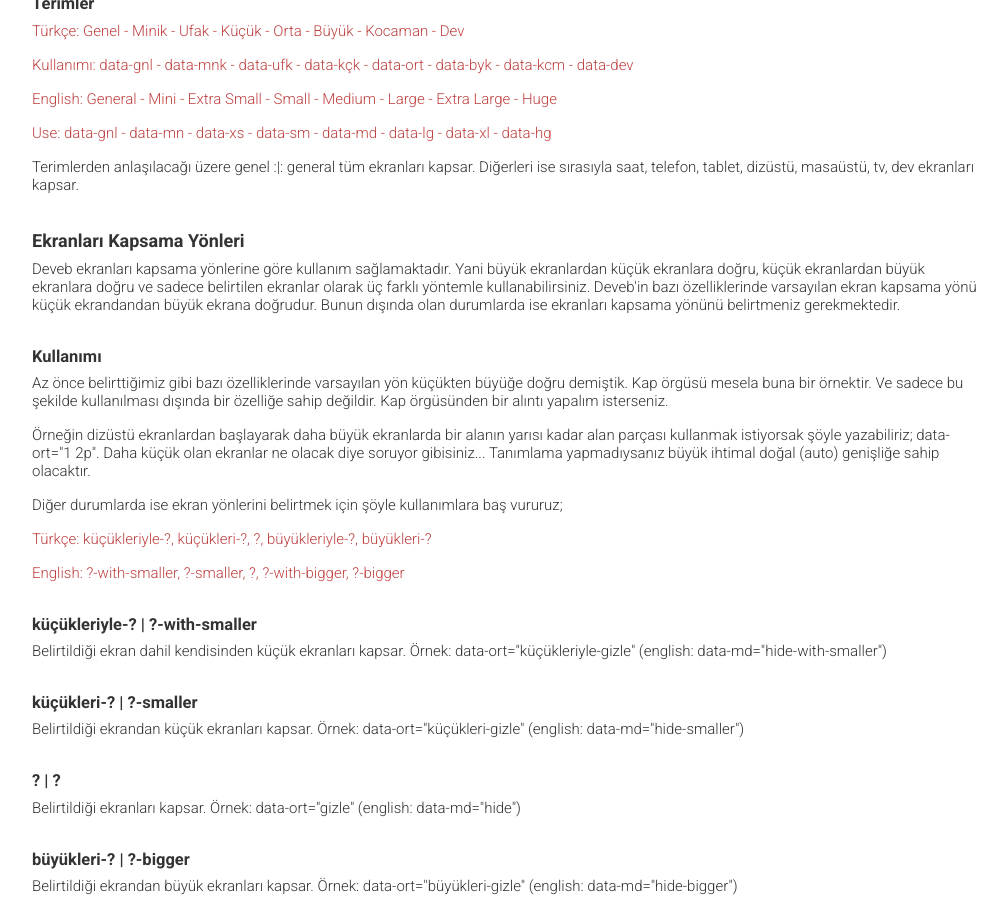
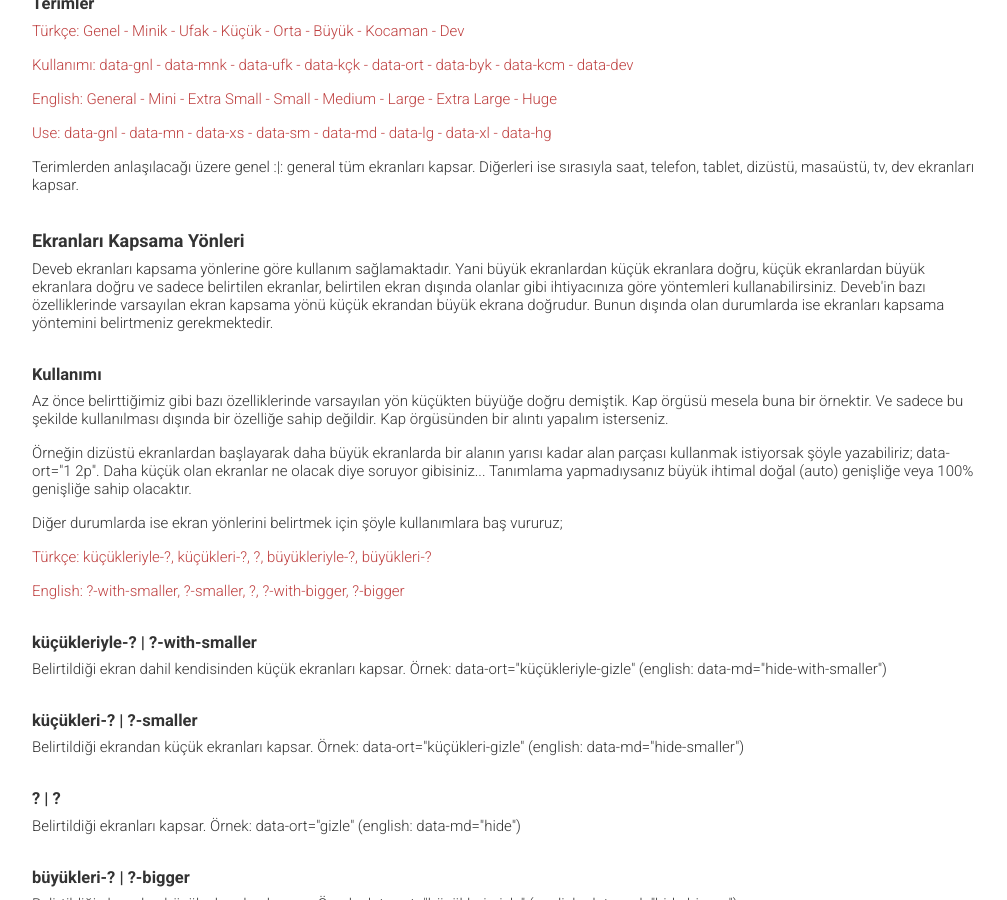
Before and after one commit to data-deveb/data-deveb.github.io, a Jekyll site: the page built from belgeler/ekran-orgusu.html, in a window 1280 px wide and 900 px high, scrolled down 726 px. Shown: the whole window, without its empty margins (228-1235 px from the left). Built offline with Jekyll 4.4.1, drawn with Linux system fonts in a browser that asks for light colours.

Commit message:
Güncelleme

```diff
--- a/belgeler/ekran-orgusu.html
+++ b/belgeler/ekran-orgusu.html
@@ -102,10 +102,10 @@ title: Ekran Örgüsü
     <p>Terimlerden anlaşılacağı üzere genel :|: general tüm ekranları kapsar. Diğerleri ise sırasıyla saat, telefon, tablet, dizüstü, masaüstü, tv, dev ekranları kapsar.</p>
 
     <h2>Ekranları Kapsama Yönleri</h2>
-    <p>Deveb ekranları kapsama yönlerine göre kullanım sağlamaktadır. Yani büyük ekranlardan küçük ekranlara doğru, küçük ekranlardan büyük ekranlara doğru ve sadece belirtilen ekranlar olarak üç farklı yöntemle kullanabilirsiniz. Deveb'in bazı özelliklerinde varsayılan ekran kapsama yönü küçük ekrandandan büyük ekrana doğrudur. Bunun dışında olan durumlarda ise ekranları kapsama yönünü belirtmeniz gerekmektedir.</p>
+    <p>Deveb ekranları kapsama yönlerine göre kullanım sağlamaktadır. Yani büyük ekranlardan küçük ekranlara doğru, küçük ekranlardan büyük ekranlara doğru ve sadece belirtilen ekranlar, belirtilen ekran dışında olanlar gibi ihtiyacınıza göre yöntemleri kullanabilirsiniz. Deveb'in bazı özelliklerinde varsayılan ekran kapsama yönü küçük ekrandan büyük ekrana doğrudur. Bunun dışında olan durumlarda ise ekranları kapsama yöntemini belirtmeniz gerekmektedir.</p>
     <h3>Kullanımı</h3>
     <p>Az önce belirttiğimiz gibi bazı özelliklerinde varsayılan yön küçükten büyüğe doğru demiştik. Kap örgüsü mesela buna bir örnektir. Ve sadece bu şekilde kullanılması dışında bir özelliğe sahip değildir. Kap örgüsünden bir alıntı yapalım isterseniz.</p>
-    <p>Örneğin dizüstü ekranlardan başlayarak daha büyük ekranlarda bir alanın yarısı kadar alan parçası kullanmak istiyorsak şöyle yazabiliriz; data-ort="1 2p". Daha küçük olan ekranlar ne olacak diye soruyor gibisiniz... Tanımlama yapmadıysanız büyük ihtimal doğal (auto) genişliğe sahip olacaktır.</p>
+    <p>Örneğin dizüstü ekranlardan başlayarak daha büyük ekranlarda bir alanın yarısı kadar alan parçası kullanmak istiyorsak şöyle yazabiliriz; data-ort="1 2p". Daha küçük olan ekranlar ne olacak diye soruyor gibisiniz... Tanımlama yapmadıysanız büyük ihtimal doğal (auto) genişliğe veya 100% genişliğe sahip olacaktır.</p>
     <p>Diğer durumlarda ise ekran yönlerini belirtmek için şöyle kullanımlara baş vururuz;</p>
     <p data-metin="ana">Türkçe: küçükleriyle-?, küçükleri-?, ?, büyükleriyle-?, büyükleri-?</p>
     <p data-metin="ana">English: ?-with-smaller, ?-smaller, ?, ?-with-bigger, ?-bigger</p>
```
